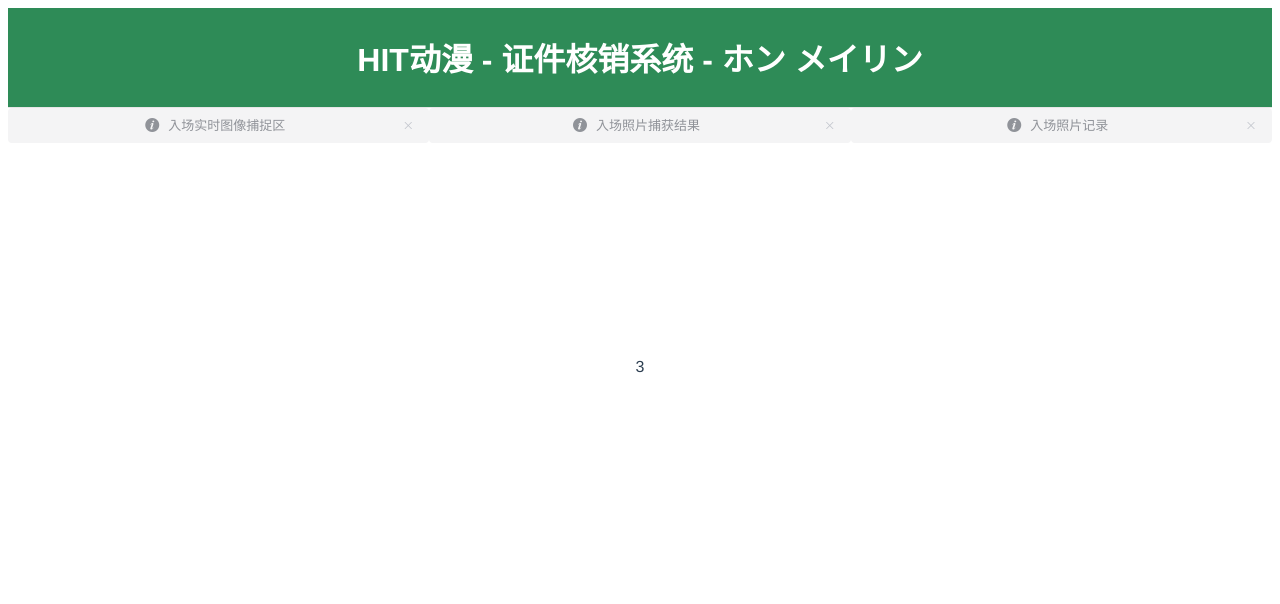
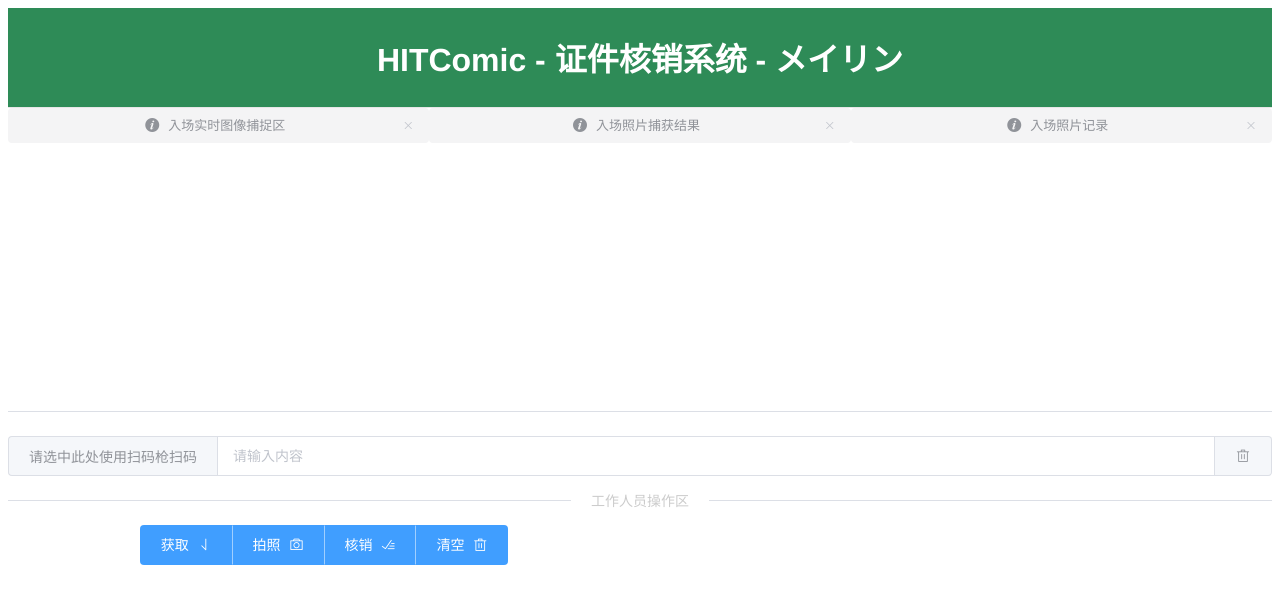
Before and after one commit to u-u-z/hitcomic-local-client, a Vue app: page / in a window 1280 px wide. Shown: the top 604 px of the page. Built offline with nearby package versions, Linux system fonts and the light colour scheme; no server answers.

Commit message:
Create basic logic, element for sys.

```diff
--- a/src/App.vue
+++ b/src/App.vue
@@ -19,25 +19,60 @@
         text-color="#fff"
         style="padding:5px"
       >
-        <h1 style="color:#FFF;">HIT动漫 - 证件核销系统 - ホン メイリン</h1>
+        <h1 style="color:#FFF;">HITComic - 证件核销系统 - メイリン</h1>
       </el-menu>
     </el-row>
     <el-row justify="center" align="middle">
       <el-col :span="8">
         <el-alert title="入场实时图像捕捉区" type="info" center show-icon></el-alert>
-        <video ref="video" id="video" width="100%" autoplay></video>
+        <video ref="video" id="video" width="320" height="240" autoplay></video>
       </el-col>
       <el-col :span="8">
         <el-alert title="入场照片捕获结果" type="info" center show-icon></el-alert>
+        <canvas ref="canvas" id="canvas" width="320" height="240"></canvas>
       </el-col>
 
       <el-col :span="8">
         <el-alert title="入场照片记录" type="info" center show-icon></el-alert>
       </el-col>
     </el-row>
+    <el-divider></el-divider>
     <el-row justify="center" align="middle" center show-icon>
-      <el-col :xs="24" :sm="24" :md="24" :lg="24" :xl="24">3</el-col>
+      <el-col :span="24">
+        <el-input placeholder="请输入内容" v-model="ticketKey" @keyup.enter.native="getCertInfo()">
+          <template slot="prepend">请选中此处使用扫码枪扫码</template>
+          <el-button slot="append" icon="el-icon-delete" v-on:click="ticketKey = ''"></el-button>
+        </el-input>
+      </el-col>
     </el-row>
+    <el-divider content-position="center">
+      <span style="color:#ccc;">工作人员操作区</span>
+    </el-divider>
+    <el-row justify="center" align="middle" center show-icon>
+      <el-col :span="12">
+        <el-button-group>
+          <el-button type="primary" v-on:click="getCertInfo()">
+            获取
+            <i class="el-icon-sort-down el-icon--right"></i>
+          </el-button>
+          <el-button type="primary" v-on:click="capture()">
+            拍照
+            <i class="el-icon-camera el-icon--right"></i>
+          </el-button>
+          <el-button type="primary">
+            核销
+            <i class="el-icon-finished el-icon--right"></i>
+          </el-button>
+          <el-button type="primary" v-on:click="clearCapture()">
+            清空
+            <i class="el-icon-delete el-icon--right"></i>
+          </el-button>
+        </el-button-group>
+        <p></p>
+      </el-col>
+    </el-row>
+    <el-divider content-position="center">
+    </el-divider>
   </div>
 </template>
 
@@ -54,8 +89,44 @@
       currentDate: new Date(),
       video: {},
       canvas: {},
-      captures: []
+      captures: [],
+      videoElementHeight: 233,
+      videoElementWidth: 233,
+      certPircture: "",
+      ticketKey: "",
+      ticketKeytmp: "",
+      serverUrl: "http://127.0.0.1:9090"
     };
+  },
+  methods: {
+    capture() {
+      this.canvas = this.$refs.canvas;
+      //var context =
+      this.canvas.getContext("2d").drawImage(this.video, 0, 0, 320, 240);
+      //this.captures.push(this.canvas.toDataURL("image/jpeg"))
+      this.certPircture = this.canvas.toDataURL("image/jpeg");
+    },
+
+    clearCapture() {
+      this.canvas = this.$refs.canvas;
+      this.ctx = this.canvas.getContext("2d");
+      this.ctx.clearRect(0, 0, this.canvas.width, this.canvas.height);
+    },
+
+    getCertInfo() {
+      window.console.log("成功触发");
+      fetch(`${this.serverUrl}/staff/${this.ticketKey}`)
+        .then(response => response.json())
+        .then(json => {
+          if(json['message'] == 'success'){
+            window.console.log(json)
+          }
+        })
+        .catch(error => {
+          window.console.log("失敗"+error)
+        });
+      this.ticketKey = "";
+    }
   },
   mounted() {
     this.video = this.$refs.video;
@@ -70,6 +141,8 @@
           this.video.play();
         }
       });
+      this.videoElementHeight = this.$refs.video.offsetHeight;
+      this.videoElementWidth = this.$refs.video.offsetWidth;
     }
   }
 };
@@ -116,4 +189,8 @@
 .clearfix:after {
   clear: both;
 }
+.hit-button {
+  width: 150px;
+  height: 60px;
+}
 </style>
```
